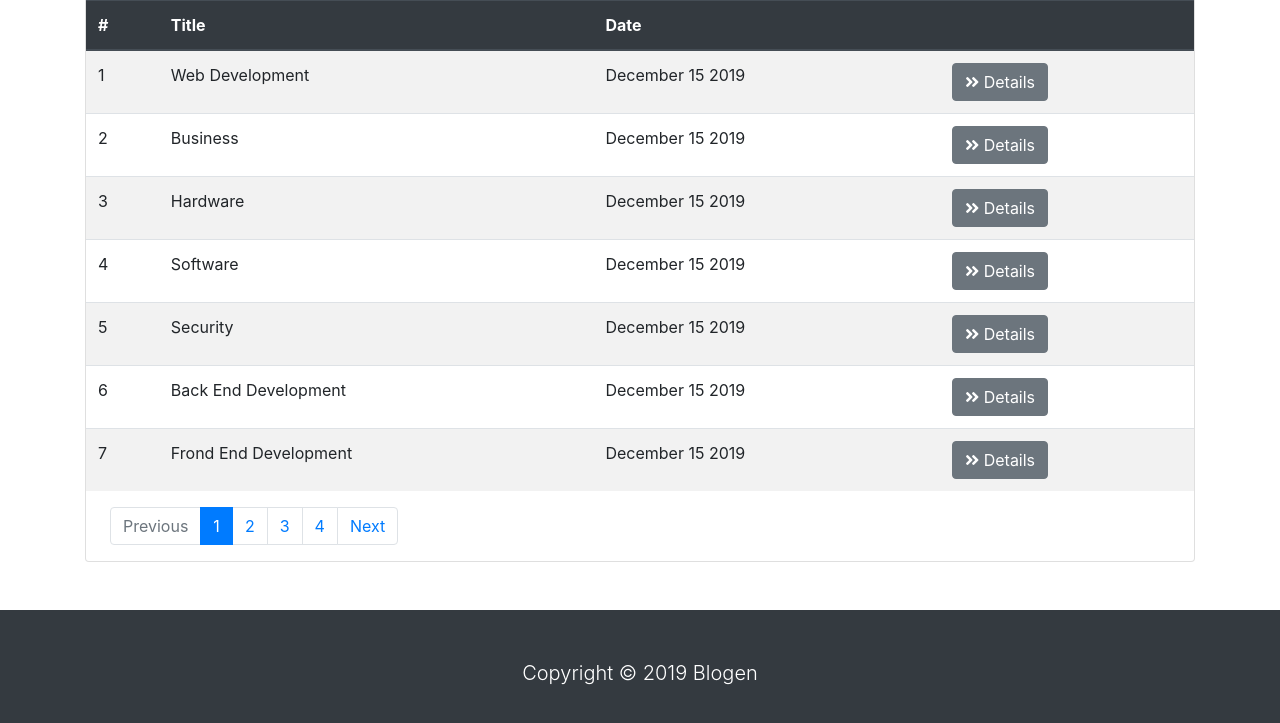
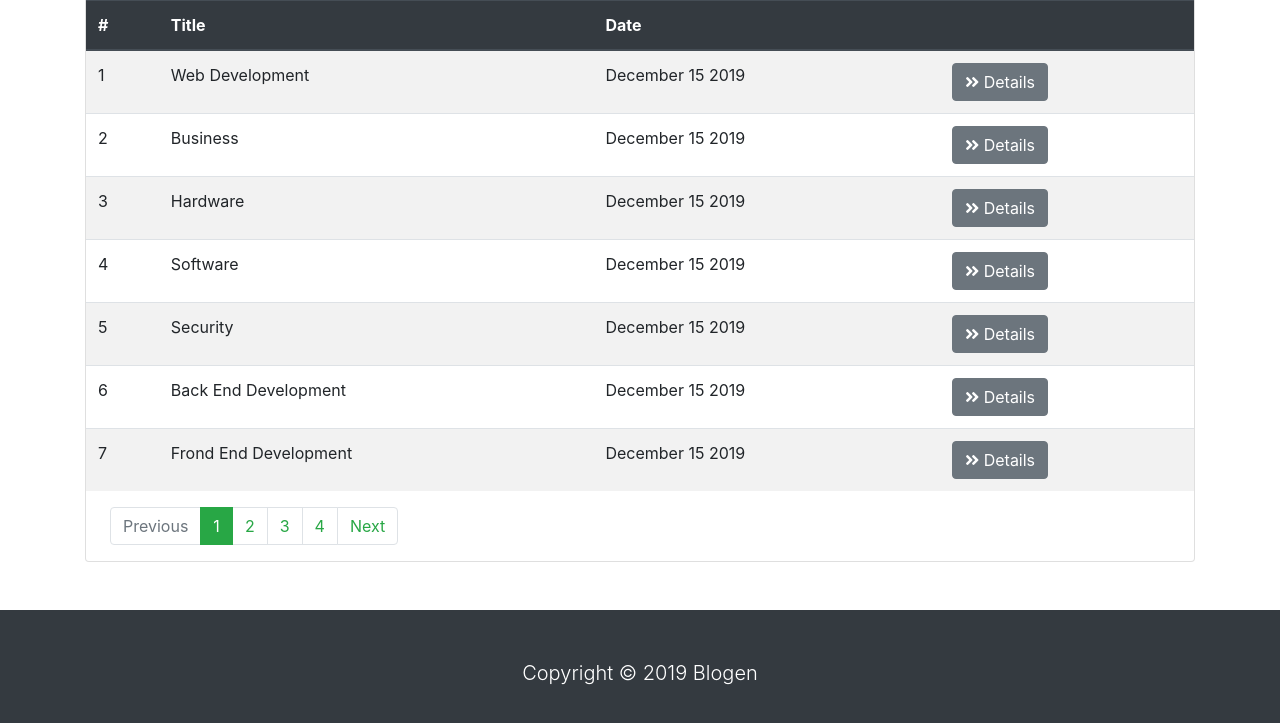
Before and after one commit to mustafadalga/Blog-admin-dashboard, a plain HTML site: page categories.html in a window 1280 px wide. Shown: the part 285-1008 px from the top of the page. Drawn offline with Linux system fonts and the light colour scheme.

Commit message:
Categories Pagination Backgroundcolor Change

```diff
--- a/categories.html
+++ b/categories.html
@@ -190,19 +190,19 @@
                   <a href="#" class="page-link">Previous</a>
                 </li>
                 <li class="page-item active">
-                  <a href="" class="page-link ">1</a>
+                  <a href="" class="page-link bg-success border-success text-white">1</a>
                 </li>
                 <li class="page-item">
-                  <a href="" class="page-link">2</a>
+                  <a href="" class="page-link text-success">2</a>
                 </li>
                 <li class="page-item">
-                  <a href="" class="page-link">3</a>
+                  <a href="" class="page-link text-success">3</a>
                 </li>
                 <li class="page-item">
-                  <a href="" class="page-link">4</a>
+                  <a href="" class="page-link text-success">4</a>
                 </li>
                 <li class="page-item">
-                  <a href="" class="page-link">Next</a>
+                  <a href="" class="page-link text-success">Next</a>
                 </li>
               </ul>
             </nav>
```
